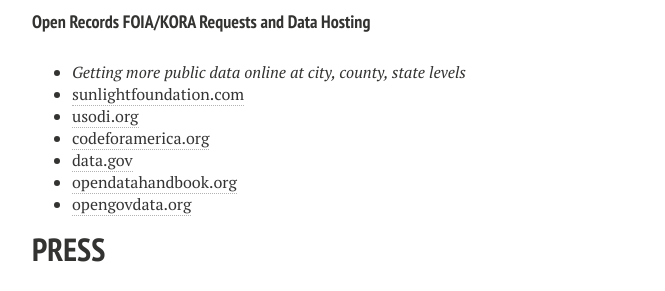
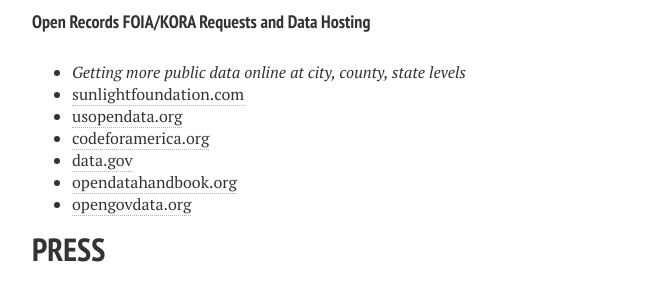
Before and after one commit to reydelleon/civicdata.github.io, a Jekyll site: the page built from projects.md, in a window 1280 px wide and 900 px high, scrolled down 2394 px. Shown: the part 155-446 px from the top of the window, without its empty margins (288-953 px from the left). Built offline with Jekyll 4.4.1, drawn with Linux system fonts in a browser that asks for light colours; nearby versions of some CDN libraries.

Commit message:
updated US Open Data link

```diff
--- a/projects.md
+++ b/projects.md
@@ -95,7 +95,7 @@ The Civic Data Alliance is composed of local volunteers, helping to open data, a
 #### **Open Records FOIA/KORA Requests and Data Hosting**
 * *Getting more public data online at city, county, state levels*
 * [sunlightfoundation.com](http://sunlightfoundation.com/opendataguidelines/)
-* [usodi.org](https://usodi.org/)
+* [usopendata.org](https://usopendata.org/)
 * [codeforamerica.org](http://www.codeforamerica.org/)
 * [data.gov](https://www.data.gov/open-gov/)
 * [opendatahandbook.org](http://opendatahandbook.org/)
```
